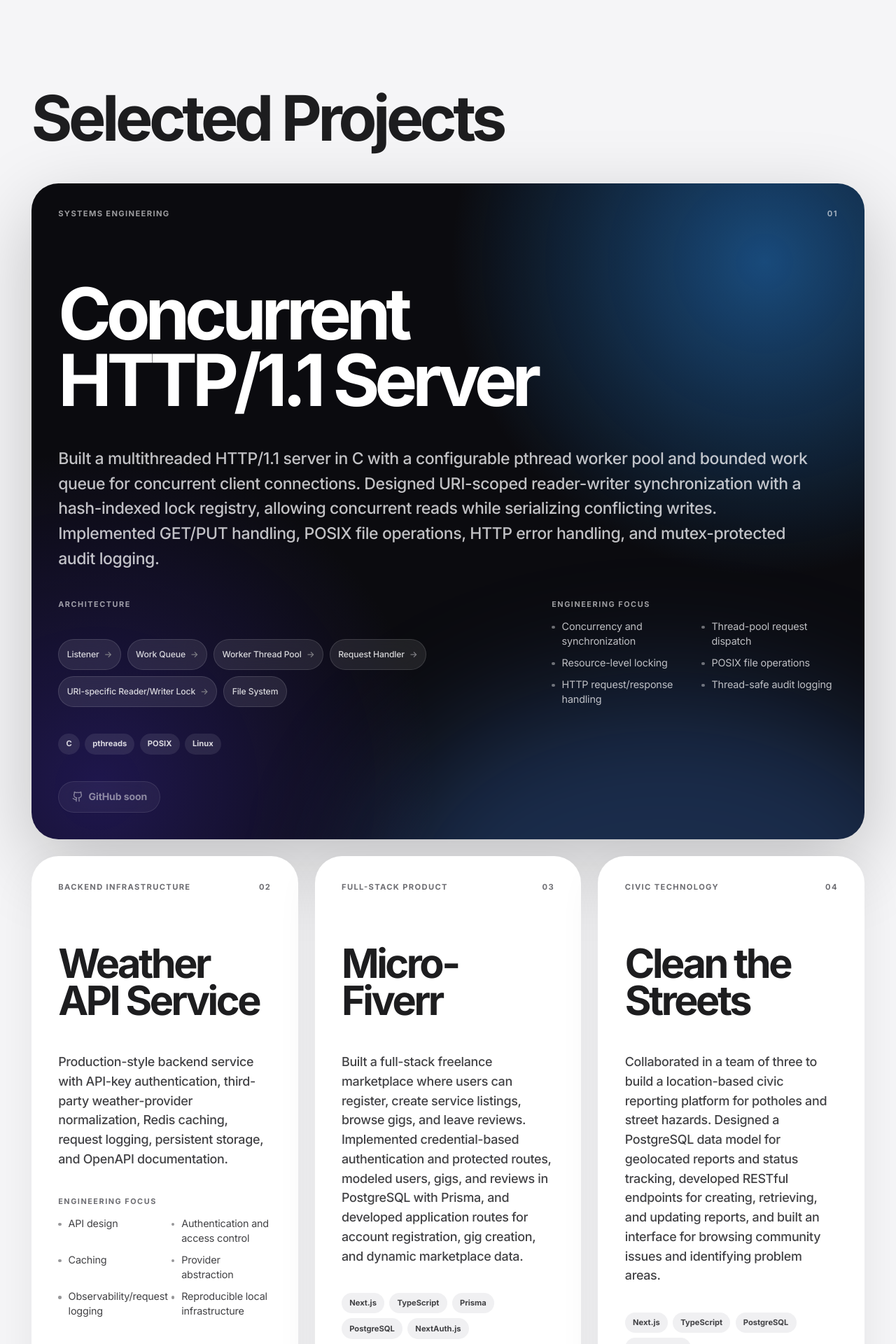
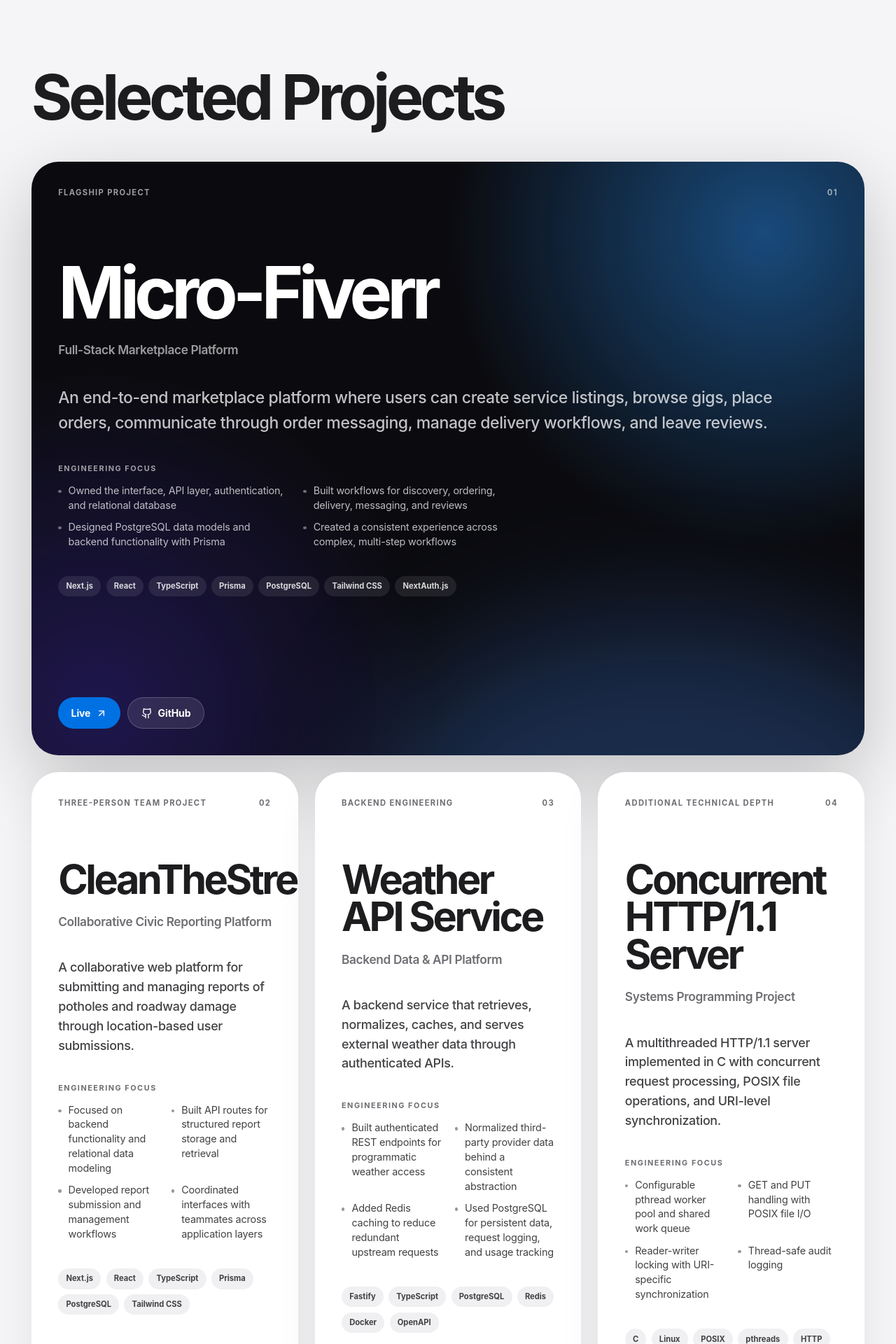
Before and after one commit to ghisuh/gnaportfolio, a Next.js app: page / in a window 1280 px wide. Shown: the part 880-2800 px from the top of the page at 70% size. Built offline with nearby package versions, Linux system fonts and the light colour scheme.

Commit message:
Create fullstack-focused portfolio

```diff
--- a/src/app/globals.css
+++ b/src/app/globals.css
@@ -47,6 +47,7 @@
 }
 
 :root {
+  --font-inter: Inter, "Segoe UI", Arial, sans-serif;
   --radius: 0.75rem;
   --background: oklch(0.985 0.004 260);
   --foreground: oklch(0.2 0.02 260);
--- a/src/app/layout.tsx
+++ b/src/app/layout.tsx
@@ -1,21 +1,15 @@
 import type { Metadata } from "next";
-import { Inter } from "next/font/google";
 import "./globals.css";
 import "./portfolio.css";
 
-const inter = Inter({
-  variable: "--font-inter",
-  subsets: ["latin"],
-});
-
 export const metadata: Metadata = {
-  title: "Ghisuh Na | Systems & Software Engineer",
+  title: "Ghisuh Na | Full-Stack Software Engineer",
   description:
-    "Computer Science student at UC Santa Cruz building systems software, backend infrastructure, and full-stack applications in C, C++, Python, and TypeScript.",
+    "Computer Science student at UC Santa Cruz building full-stack applications with React, TypeScript, APIs, PostgreSQL, and modern backend technologies.",
   openGraph: {
-    title: "Ghisuh Na | Systems & Software Engineer",
+    title: "Ghisuh Na | Full-Stack Software Engineer",
     description:
-      "Computer Science student at UC Santa Cruz building systems software, backend infrastructure, and full-stack applications in C, C++, Python, and TypeScript.",
+      "Computer Science student at UC Santa Cruz building full-stack applications with React, TypeScript, APIs, PostgreSQL, and modern backend technologies.",
     url: "https://gnaportfolio.vercel.app",
     siteName: "Ghisuh Portfolio",
     locale: "en_US",
@@ -23,9 +17,9 @@ export const metadata: Metadata = {
   },
   twitter: {
     card: "summary_large_image",
-    title: "Ghisuh Na | Systems & Software Engineer",
+    title: "Ghisuh Na | Full-Stack Software Engineer",
     description:
-      "Systems software, backend infrastructure, and full-stack applications in C, C++, Python, and TypeScript.",
+      "Full-stack applications built with React, TypeScript, APIs, PostgreSQL, and modern backend technologies.",
   },
 };
 
@@ -36,11 +30,7 @@ export default function RootLayout({
 }>) {
   return (
     <html lang="en">
-      <body
-        className={`${inter.variable} antialiased`}
-      >
-        {children}
-      </body>
+      <body>{children}</body>
     </html>
   );
 }
--- a/src/app/page.tsx
+++ b/src/app/page.tsx
@@ -5,54 +5,37 @@ import { Button } from "@/components/ui/button";
 import { projects } from "@/data/projects";
 
 const stackIcons = [
-  { name: "C", slug: "c" },
-  { name: "C++", slug: "cplusplus" },
-  { name: "Linux", slug: "linux" },
-  { name: "Python", slug: "python" },
+  { name: "Next.js", slug: "nextdotjs" },
+  { name: "React", slug: "react" },
   { name: "TypeScript", slug: "typescript" },
-  { name: "Fastify", slug: "fastify" },
+  { name: "Node.js", slug: "nodedotjs" },
   { name: "PostgreSQL", slug: "postgresql" },
+  { name: "Prisma", slug: "prisma" },
   { name: "Redis", slug: "redis" },
   { name: "Docker", slug: "docker" },
-  { name: "Next.js", slug: "nextdotjs" },
-  { name: "React", slug: "react" },
   { name: "Git", slug: "git" },
 ];
 
 const skillGroups = [
   {
-    title: "Systems / Low-Level",
-    items: [
-      "C",
-      "C++",
-      "Linux",
-      "POSIX",
-      "pthreads",
-      "Concurrency",
-      "Synchronization",
-      "HTTP / Networking Fundamentals",
-    ],
+    title: "Frontend",
+    items: ["React", "Next.js", "TypeScript", "JavaScript", "Tailwind CSS", "HTML", "CSS"],
   },
   {
-    title: "Backend / Infrastructure",
-    items: [
-      "Python",
-      "TypeScript",
-      "Fastify",
-      "PostgreSQL",
-      "Redis",
-      "Docker",
-      "REST APIs",
-      "OpenAPI",
-    ],
+    title: "Backend & APIs",
+    items: ["Node.js", "Fastify", "REST APIs", "Next.js API routes", "Authentication", "NextAuth.js"],
   },
   {
-    title: "Web",
-    items: ["Next.js", "React", "Prisma", "Tailwind CSS", "NextAuth.js"],
+    title: "Data",
+    items: ["PostgreSQL", "MySQL", "Prisma", "Redis", "SQL"],
   },
   {
-    title: "Tools",
-    items: ["Git", "Postman"],
+    title: "Tools & Deployment",
+    items: ["Git", "Docker", "Linux", "Vercel", "Railway", "Postman", "OpenAPI"],
+  },
+  {
+    title: "Languages",
+    items: ["TypeScript", "JavaScript", "Python", "SQL", "C", "C++"],
   },
 ];
 
@@ -64,9 +47,9 @@ const experiences = [
     period: "June 2026 - August 2026",
     meta: "Camp Tech Revolution at UCLA",
     bullets: [
-      "Delivered hands-on programming and STEM instruction to elementary and middle school students in classroom and one-on-one settings, including Python and game-development concepts.",
-      "Set up and maintained classroom computers, software, and network connectivity; troubleshot technical issues for students and staff.",
-      "Led classes in a fast-paced environment, coordinated with site staff, communicated technical issues, and supported equipment inventory and tracking.",
+      "Delivered hands-on programming and STEM instruction to elementary and middle school students in classroom and one-on-one environments.",
+      "Set up and maintained classroom computers, software, and network connectivity while troubleshooting technical issues for students and staff.",
+      "Communicated technical concepts clearly and adapted instruction to students with different levels of programming experience.",
     ],
   },
   {
@@ -76,8 +59,8 @@ const experiences = [
     period: "October 2024 - November 2024",
     meta: "AI Program Strategy & Execution",
     bullets: [
-      "Supported operations for an AI hackathon focused on agentic workflows and Retrieval-Augmented Generation (RAG).",
-      "Coordinated with teams prototyping LLM-powered applications and automation workflows.",
+      "Supported operations for an AI-focused hackathon centered on agentic workflows and Retrieval-Augmented Generation.",
+      "Collaborated with teams rapidly prototyping applications using LLMs and modern automation tools.",
     ],
   },
 ];
@@ -87,7 +70,7 @@ const coursework = [
   "Computer Architecture",
   "Computer Systems & C Programming",
   "Data Structures & Algorithms",
-  "Engineering Principles of Electronics",
+  "Technical Writing & Communication",
 ];
 
 export default function Home() {
@@ -107,14 +90,14 @@ export default function Home() {
               <h1 className="hero-panel__title">
                 <span className="hero-panel__name">Ghisuh Na</span>
                 <span className="hero-panel__headline">
-                  Engineering reliable software from systems to product.
+                  Full-Stack &amp; Product Software Engineering
                 </span>
               </h1>
 
               <p className="hero-panel__mission">
-                I work across systems programming, backend infrastructure, and
-                full-stack applications—building clear, dependable software from
-                low-level concurrency to user-facing products.
+                Computer Science student at UC Santa Cruz building polished,
+                end-to-end applications with React, TypeScript, APIs, databases,
+                and modern backend infrastructure.
               </p>
 
               <div className="hero-panel__actions">
@@ -145,24 +128,29 @@ export default function Home() {
                     Resume
                   </a>
                 </Button>
+                <Button asChild variant="ghost" className="hero-cta hero-cta--ghost">
+                  <a href="https://www.linkedin.com/in/ghisuh-na-b70b8a207/" target="_blank" rel="noreferrer">
+                    LinkedIn
+                  </a>
+                </Button>
               </div>
             </div>
 
             <aside className="hero-focus" aria-label="Engineering focus">
               <p className="hero-focus__label">Current focus</p>
               <div className="hero-focus__list">
-                <div><span>01</span><strong>Systems &amp; concurrency</strong></div>
-                <div><span>02</span><strong>Backend infrastructure</strong></div>
-                <div><span>03</span><strong>Product engineering</strong></div>
+                <div><span>01</span><strong>React &amp; TypeScript interfaces</strong></div>
+                <div><span>02</span><strong>APIs, authentication &amp; data</strong></div>
+                <div><span>03</span><strong>End-to-end product workflows</strong></div>
               </div>
               <p className="hero-focus__note">
-                Building dependable paths from low-level primitives to polished software.
+                Turning complex workflows into clear user experiences while owning the software behind them.
               </p>
             </aside>
 
             <div className="hero-panel__footer">
               <span>Open to software engineering internships</span>
-              <span>C · C++ · Python · TypeScript</span>
+              <span>React · TypeScript · PostgreSQL · APIs</span>
             </div>
           </div>
         </div>
@@ -290,10 +278,21 @@ export default function Home() {
           </div>
         </section>
 
+        <section className="section-shell section-shell--narrow portfolio-section" id="about">
+          <div className="section-heading">
+            <h2 className="section-heading__eyebrow">About</h2>
+          </div>
+          <div className="about-card">
+            <p>
+              I&apos;m a Computer Science student at UC Santa Cruz interested in full-stack and product software engineering. I enjoy building applications end-to-end, from responsive React interfaces and user workflows to APIs, authentication, databases, and backend infrastructure. I also have experience with lower-level systems programming, which helps me understand software beyond the framework layer.
+            </p>
+          </div>
+        </section>
+
         <section className="section-shell section-shell--narrow portfolio-section contact-panel" id="contact">
           <div className="contact-panel__glow" aria-hidden="true" />
           <p className="contact-panel__eyebrow">Contact</p>
-          <h2 className="section-heading__title">Let&apos;s talk about systems, backend, and software engineering work.</h2>
+          <h2 className="section-heading__title">Let&apos;s build a product people enjoy using.</h2>
           <p className="contact-panel__copy">
             Email me and I&apos;ll get back fast.
           </p>
--- a/src/app/portfolio.css
+++ b/src/app/portfolio.css
@@ -580,6 +580,14 @@ body {
   line-height: 0.93;
 }
 
+.portfolio-content .project-card__subtitle {
+  margin-top: 0.8rem;
+  color: var(--portfolio-secondary);
+  font-size: clamp(0.95rem, 1.35vw, 1.15rem);
+  font-weight: 600;
+  letter-spacing: -0.02em;
+}
+
 .portfolio-content .project-card__content {
   display: flex;
   height: 100%;
@@ -758,6 +766,28 @@ body {
   max-width: 72ch;
   color: rgb(245 245 247 / 78%);
   font-size: clamp(1.08rem, 1.8vw, 1.45rem);
+}
+
+.portfolio-content .project-card--featured .project-card__subtitle {
+  color: rgb(245 245 247 / 62%);
+}
+
+/* About */
+
+.portfolio-content .about-card {
+  border-radius: clamp(2rem, 4vw, 3.5rem);
+  background: #fff;
+  box-shadow: 0 20px 60px rgb(0 0 0 / 7%);
+  padding: clamp(2rem, 6vw, 5rem);
+}
+
+.portfolio-content .about-card p {
+  max-width: 42ch;
+  color: #424245;
+  font-size: clamp(1.35rem, 3vw, 2.65rem);
+  font-weight: 500;
+  letter-spacing: -0.045em;
+  line-height: 1.2;
 }
 
 .portfolio-content .project-card--featured .project-card__architecture-item,
--- a/src/components/Navbar.tsx
+++ b/src/components/Navbar.tsx
@@ -6,9 +6,10 @@ import logo from "@/app/icon.png";
 
 const links = [
   { label: "Projects", href: "#projects" },
+  { label: "Experience", href: "#experience" },
   { label: "Skills", href: "#skills" },
-  { label: "Experience", href: "#experience" },
-  { label: "Education", href: "#education" },
+  { label: "About", href: "#about" },
+  { label: "Resume", href: "/ghisuh_resume.pdf" },
   { label: "Contact", href: "#contact" },
 ];
 
--- a/src/components/ProjectCard.tsx
+++ b/src/components/ProjectCard.tsx
@@ -21,6 +21,7 @@ export default function ProjectCard({ project, index }: { project: Project; inde
 
       <CardHeader className="project-card__header">
         <h3 className="project-card__title">{project.title}</h3>
+        <p className="project-card__subtitle">{project.subtitle}</p>
       </CardHeader>
 
       <CardContent className="project-card__content">
@@ -84,11 +85,6 @@ export default function ProjectCard({ project, index }: { project: Project; inde
             </Button>
           )}
 
-          {project.repoPending && (
-            <Button variant="outline" className="project-card__button" disabled title="Repository coming soon">
-              <Github aria-hidden="true" /> GitHub soon
-            </Button>
-          )}
         </div>
       </CardContent>
     </Card>
--- a/src/data/projects.ts
+++ b/src/data/projects.ts
@@ -1,11 +1,11 @@
 export type Project = {
   title: string;
+  subtitle: string;
   category: string;
   description: string;
   tech: string[];
   liveUrl?: string;
   repoUrl?: string;
-  repoPending?: boolean;
   featured?: boolean;
   architecture?: string[];
   engineeringFocus?: string[];
@@ -13,67 +13,64 @@ export type Project = {
 
 export const projects: Project[] = [
   {
-    title: "Concurrent HTTP/1.1 Server",
-    category: "Systems engineering",
+    title: "Micro-Fiverr",
+    subtitle: "Full-Stack Marketplace Platform",
+    category: "Flagship project",
     description:
-      "Built a multithreaded HTTP/1.1 server in C with a configurable pthread worker pool and bounded work queue for concurrent client connections. Designed URI-scoped reader-writer synchronization with a hash-indexed lock registry, allowing concurrent reads while serializing conflicting writes. Implemented GET/PUT handling, POSIX file operations, HTTP error handling, and mutex-protected audit logging.",
-    tech: ["C", "pthreads", "POSIX", "Linux"],
+      "An end-to-end marketplace platform where users can create service listings, browse gigs, place orders, communicate through order messaging, manage delivery workflows, and leave reviews.",
+    tech: ["Next.js", "React", "TypeScript", "Prisma", "PostgreSQL", "Tailwind CSS", "NextAuth.js"],
     featured: true,
-    repoPending: true,
-    architecture: [
-      "Listener",
-      "Work Queue",
-      "Worker Thread Pool",
-      "Request Handler",
-      "URI-specific Reader/Writer Lock",
-      "File System",
+    liveUrl: "https://micro-fiverr-rrws.vercel.app/",
+    repoUrl: "https://github.com/ghisuh/Micro-Fiverr",
+    engineeringFocus: [
+      "Owned the interface, API layer, authentication, and relational database",
+      "Built workflows for discovery, ordering, delivery, messaging, and reviews",
+      "Designed PostgreSQL data models and backend functionality with Prisma",
+      "Created a consistent experience across complex, multi-step workflows",
     ],
+  },
+  {
+    title: "CleanTheStreets",
+    subtitle: "Collaborative Civic Reporting Platform",
+    category: "Three-person team project",
+    description:
+      "A collaborative web platform for submitting and managing reports of potholes and roadway damage through location-based user submissions.",
+    tech: ["Next.js", "React", "TypeScript", "Prisma", "PostgreSQL", "Tailwind CSS"],
+    repoUrl: "https://github.com/theohudson24/cleanthestreets",
     engineeringFocus: [
-      "Concurrency and synchronization",
-      "Thread-pool request dispatch",
-      "Resource-level locking",
-      "POSIX file operations",
-      "HTTP request/response handling",
-      "Thread-safe audit logging",
+      "Focused on backend functionality and relational data modeling",
+      "Built API routes for structured report storage and retrieval",
+      "Developed report submission and management workflows",
+      "Coordinated interfaces with teammates across application layers",
     ],
   },
   {
     title: "Weather API Service",
-    category: "Backend infrastructure",
+    subtitle: "Backend Data & API Platform",
+    category: "Backend engineering",
     description:
-      "Production-style backend service with API-key authentication, third-party weather-provider normalization, Redis caching, request logging, persistent storage, and OpenAPI documentation.",
+      "A backend service that retrieves, normalizes, caches, and serves external weather data through authenticated APIs.",
     tech: ["Fastify", "TypeScript", "PostgreSQL", "Redis", "Docker", "OpenAPI"],
     repoUrl: "https://github.com/ghisuh/weather_api_service",
     engineeringFocus: [
-      "API design",
-      "Authentication and access control",
-      "Caching",
-      "Provider abstraction",
-      "Observability/request logging",
-      "Reproducible local infrastructure",
+      "Built authenticated REST endpoints for programmatic weather access",
+      "Normalized third-party provider data behind a consistent abstraction",
+      "Added Redis caching to reduce redundant upstream requests",
+      "Used PostgreSQL for persistent data, request logging, and usage tracking",
     ],
   },
   {
-    title: "Micro-Fiverr",
-    category: "Full-stack product",
+    title: "Concurrent HTTP/1.1 Server",
+    subtitle: "Systems Programming Project",
+    category: "Additional technical depth",
     description:
-      "Built a full-stack freelance marketplace where users can register, create service listings, browse gigs, and leave reviews. Implemented credential-based authentication and protected routes, modeled users, gigs, and reviews in PostgreSQL with Prisma, and developed application routes for account registration, gig creation, and dynamic marketplace data.",
-    tech: [
-      "Next.js",
-      "TypeScript",
-      "Prisma",
-      "PostgreSQL",
-      "NextAuth.js",
+      "A multithreaded HTTP/1.1 server implemented in C with concurrent request processing, POSIX file operations, and URI-level synchronization.",
+    tech: ["C", "Linux", "POSIX", "pthreads", "HTTP"],
+    engineeringFocus: [
+      "Configurable pthread worker pool and shared work queue",
+      "GET and PUT handling with POSIX file I/O",
+      "Reader-writer locking with URI-specific synchronization",
+      "Thread-safe audit logging",
     ],
-    liveUrl: "https://micro-fiverr-rrws.vercel.app/",
-    repoUrl: "https://github.com/ghisuh/Micro-Fiverr",
-  },
-  {
-    title: "Clean the Streets",
-    category: "Civic technology",
-    description:
-      "Collaborated in a team of three to build a location-based civic reporting platform for potholes and street hazards. Designed a PostgreSQL data model for geolocated reports and status tracking, developed RESTful endpoints for creating, retrieving, and updating reports, and built an interface for browsing community issues and identifying problem areas.",
-    tech: ["Next.js", "TypeScript", "PostgreSQL", "Tailwind CSS"],
-    repoUrl: "https://github.com/theohudson24/cleanthestreets",
   },
 ];
```
Also changed, not shown: 1 other file (tests, documents, lock files or other folders).
